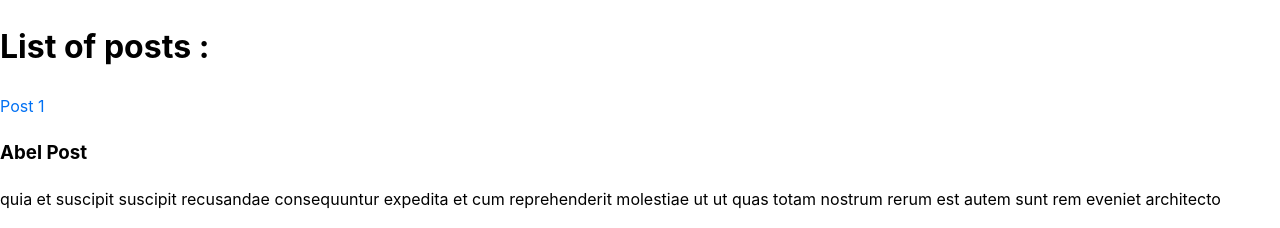
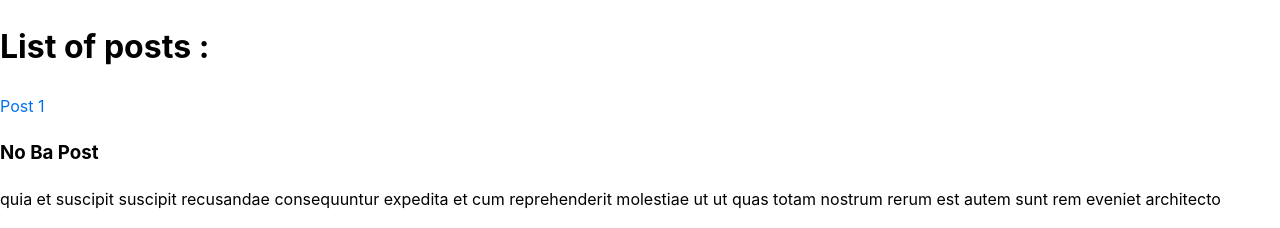
Before and after one commit to JoeMakuta/Next-Blog-App, a Next.js app: page /posts in a window 1280 px wide. Shown: the top 228 px of the page. Built offline with nearby package versions, Linux system fonts and the light colour scheme; data requests are answered from the project's data file.

Commit message:
Feat : revalidate key

```diff
--- a/db.json
+++ b/db.json
@@ -2,7 +2,7 @@
   "posts": [
     {
       "id": 1,
-      "title": "Abel Post",
+      "title": "No Ba Post",
       "author": "typicode",
       "body": "quia et suscipit suscipit recusandae consequuntur expedita et cum reprehenderit molestiae ut ut quas totam nostrum rerum est autem sunt rem eveniet architecto"
     },
@@ -25,8 +25,6 @@
       "body": "quia et suscipit suscipit recusandae consequuntur expedita et cum reprehenderit molestiae ut ut quas totam nostrum rerum est autem sunt rem eveniet architecto"
     }
   ],
-
-
   "comments": [
     {
       "id": 1,
@@ -34,13 +32,9 @@
       "postId": 1
     }
   ],
-
-
   "profile": {
     "name": "typicode"
   },
-
-
   "users": [
     {
       "id": 1,
--- a/pages/posts/index.jsx
+++ b/pages/posts/index.jsx
@@ -34,5 +34,6 @@ export const getStaticProps = async () => {
     props: {
       posts: response,
     },
+    revalidate: 20,
   };
 };
```
